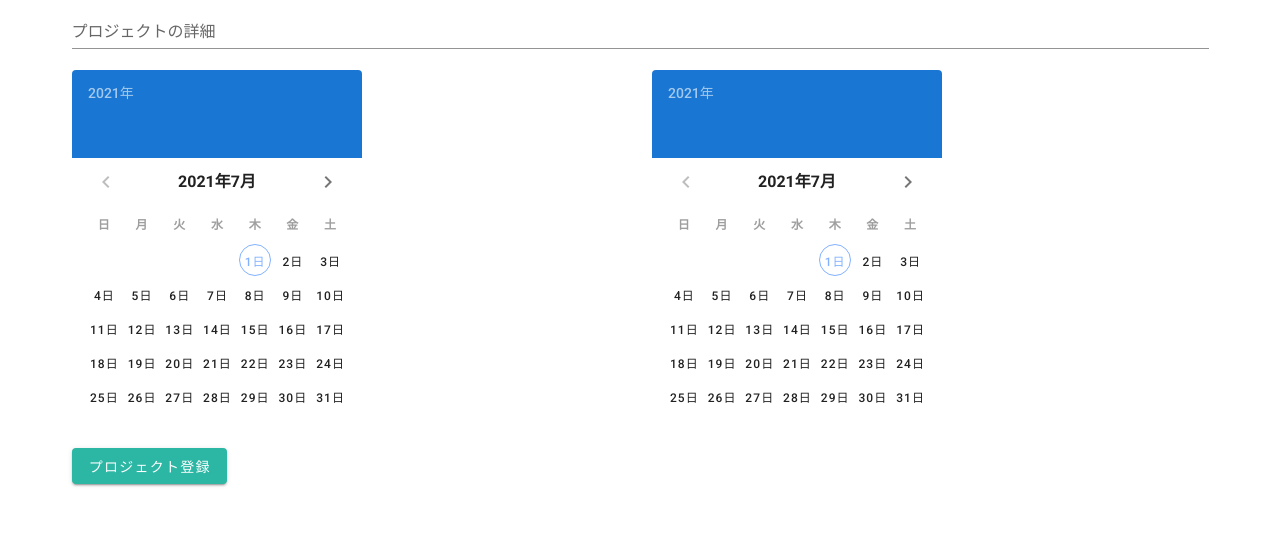
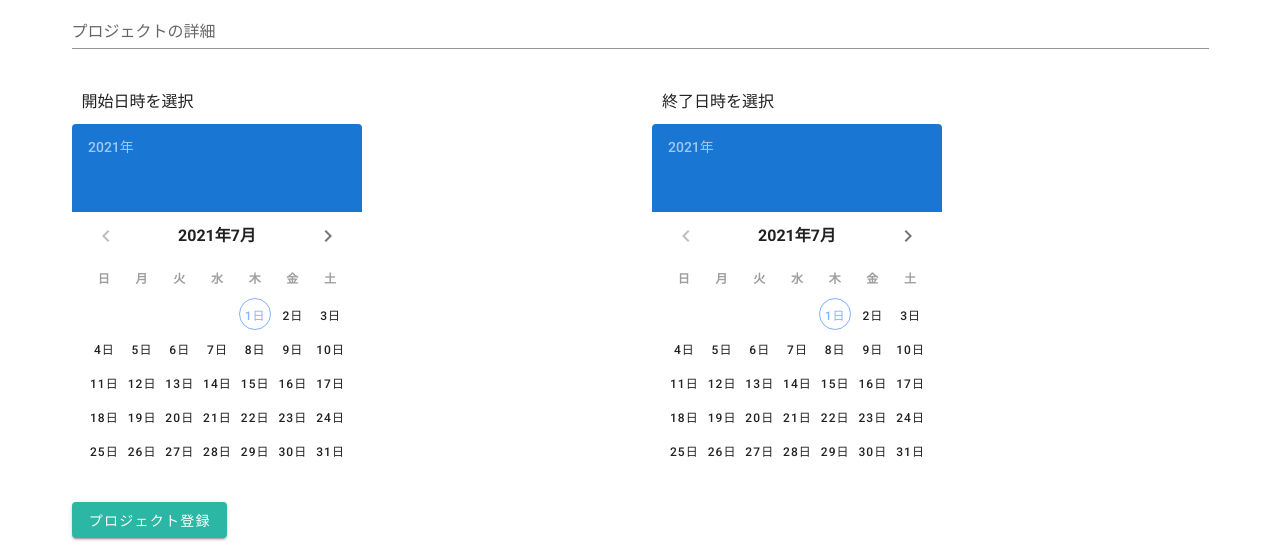
Before and after one commit to kumacha/SchedulingApp, a Nuxt app: page /projects/makeProject in a window 1280 px wide. Shown: the part 264-816 px from the top of the page. Built offline with nearby package versions, Linux system fonts and the light colour scheme; no server answers.

Commit message:
UI修正

```diff
--- a/pages/projects/makeProject.vue
+++ b/pages/projects/makeProject.vue
@@ -32,7 +32,9 @@
                     />
                     <v-row
                       ><v-col cols="6"
-                        ><v-date-picker
+                        ><div class="desc">開始日時を選択</div>
+
+                        <v-spacer /><v-date-picker
                           v-model="start_date"
                           locale="ja"
                           min="2021-07-01"
@@ -41,7 +43,9 @@
                         </v-date-picker
                       ></v-col>
                       <v-col cols="6"
-                        ><v-date-picker
+                        ><div class="desc">終了日時を選択</div>
+
+                        <v-spacer /><v-date-picker
                           v-model="finish_date"
                           locale="ja"
                           min="2021-07-01"
@@ -127,4 +131,14 @@ export default {
 .addschedule-view {
   margin-top: 100px;
 }
+.container {
+  margin-bottom: 500px;
+  margin-left: auto;
+  margin-right: auto;
+}
+.desc {
+  margin-top: 20px;
+  margin-left: 10px;
+  margin-bottom: 10px;
+}
 </style>
```
